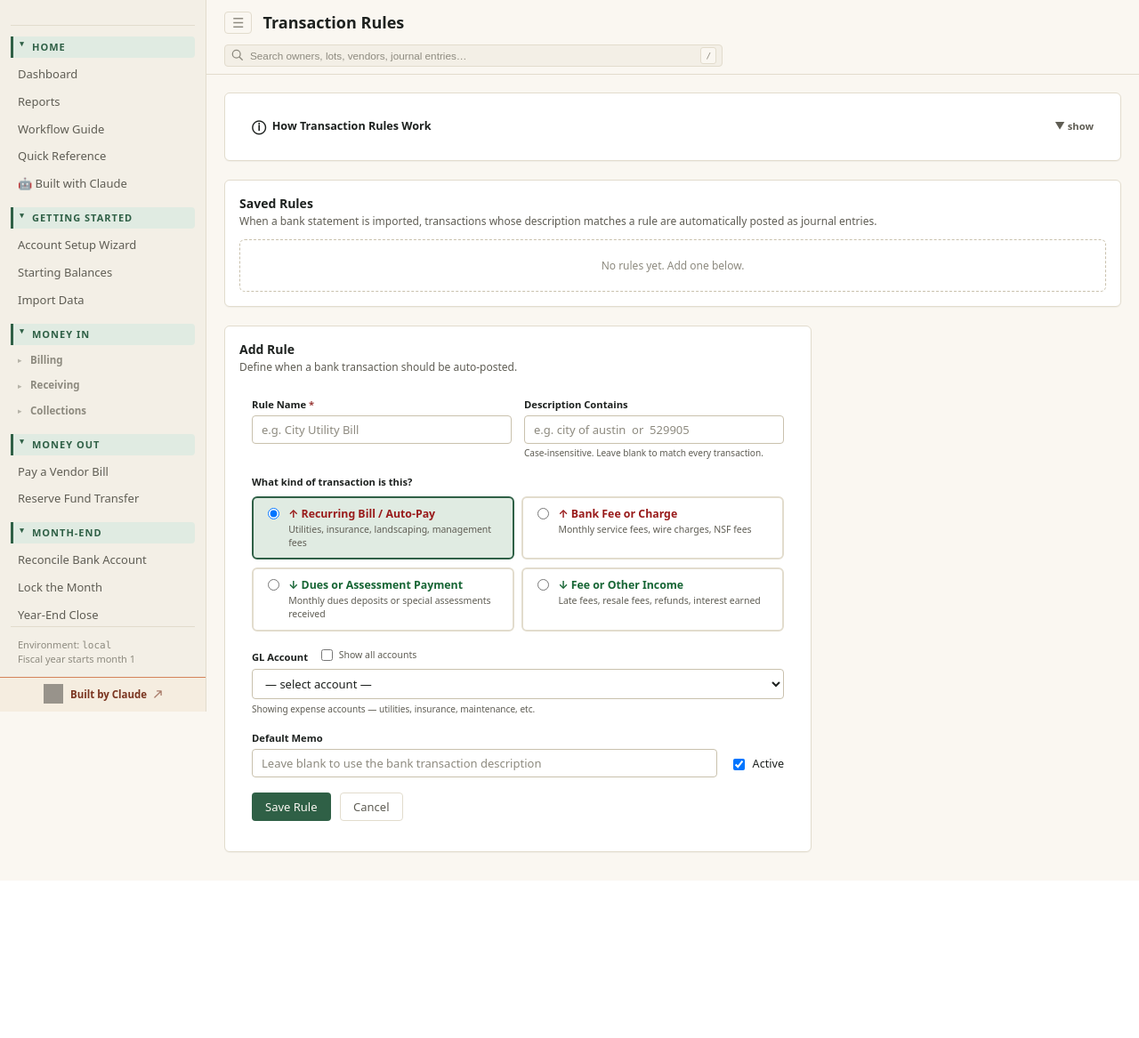
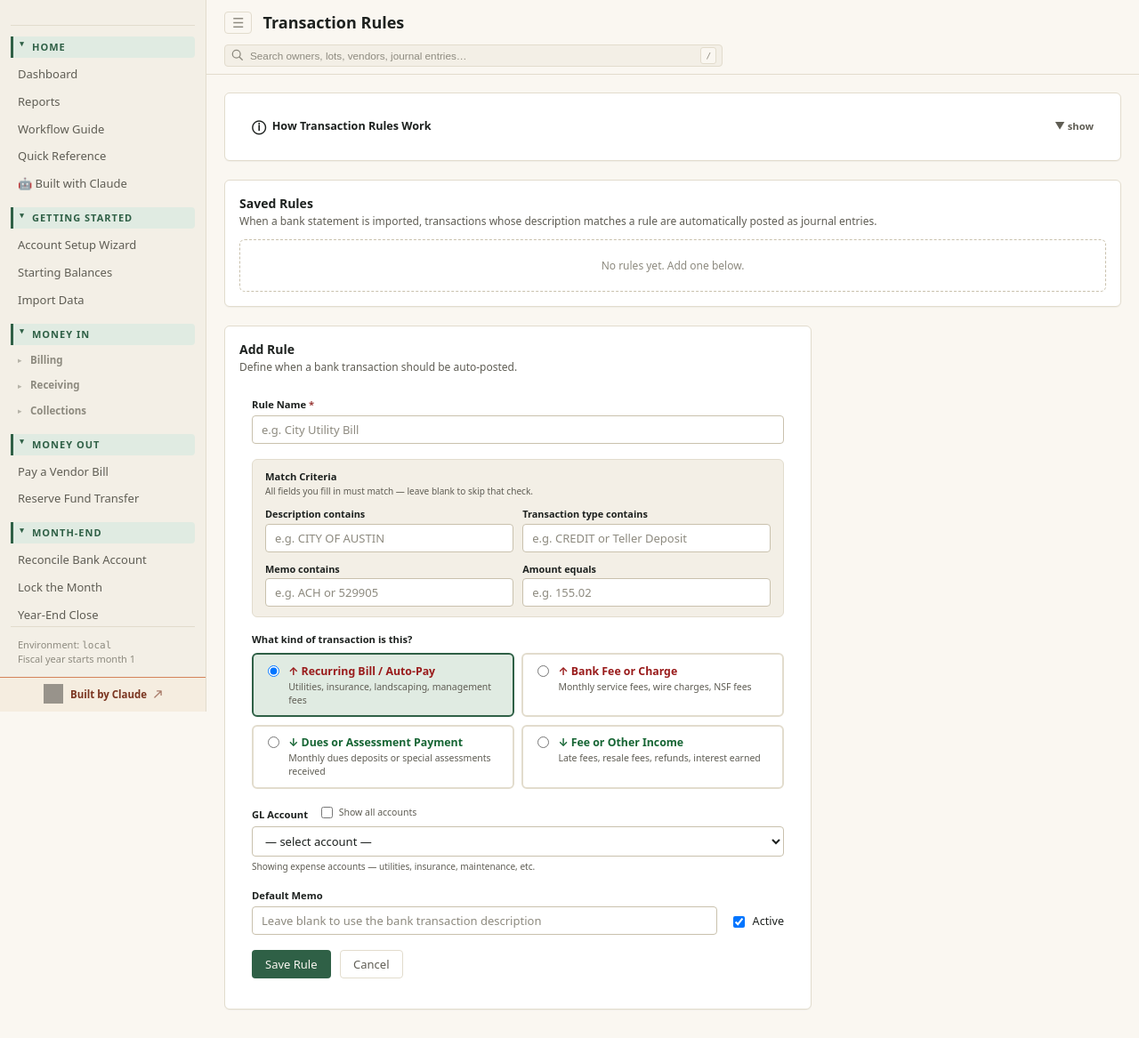
Before and after one commit to dweilert/hoa-accounting-tauri, a Python web app: template src/hoa_accounting/web/templates/transaction_rules.html in a window 1280 px wide. Shown: the whole page at 89% size. Before the commit the page ends 990 px from the top, so only its background shows below. Run offline with Jinja, Linux system fonts and the light colour scheme; the template is opened without the code that fills it, so the values that code supplies are empty; grey boxes are pictures that could not be loaded.

Commit message:
Add multi-criteria rule matching: Type, Memo, Description, Amount (AND logic)
Rules can now match on any combination of four fields — all specified
criteria must match for a rule to fire. Existing description_contains
rules continue to work unchanged.

- Migration 0044: ADD COLUMN match_type, match_memo, match_amount
- apply_rules(): AND logic across all four criteria; amount ±$0.01 tolerance
- Form: Match Criteria panel with 2×2 grid of optional filter fields
- Table: renamed column shows labeled criteria (desc:/type:/memo:/amt:)
- Help panel updated to explain AND matching

Co-Authored-By: Claude Sonnet 4.6 <noreply@anthropic.com>

```diff
--- a/src/hoa_accounting/web/bank_statement_pages.py
+++ b/src/hoa_accounting/web/bank_statement_pages.py
@@ -101,8 +101,9 @@ class BankStatementPages:
     def _load_rules(self) -> list[dict]:
         rows = self._conn.execute(
             """
-            SELECT r.id, r.rule_name, r.description_contains, r.action_type,
-                   r.gl_account_id, r.lot_id, r.default_memo, r.active_flag,
+            SELECT r.id, r.rule_name, r.description_contains,
+                   r.match_type, r.match_memo, r.match_amount,
+                   r.action_type, r.gl_account_id, r.lot_id, r.default_memo, r.active_flag,
                    a.account_number, a.account_name
             FROM bank_transaction_rules r
             LEFT JOIN accounts a ON a.id = r.gl_account_id
--- a/src/hoa_accounting/web/templates/transaction_rules.html
+++ b/src/hoa_accounting/web/templates/transaction_rules.html
@@ -36,9 +36,12 @@
 
         <div style="font-weight:700;font-size:.85rem;margin-bottom:.4rem;">How matching works</div>
         <p style="font-size:.82rem;color:var(--text-muted);margin:0 0 .4rem;">
-          The "Description Contains" text is matched case-insensitively anywhere in the
-          bank transaction description. Leave it blank and the rule matches
-          <em>every</em> transaction — useful as a catch-all at the bottom of your list.
+          Each criteria field you fill in must match — they are combined with AND logic.
+          You can match on any combination of <strong>Description</strong>,
+          <strong>Transaction Type</strong>, <strong>Memo</strong>, and <strong>Amount</strong>.
+          Leave all blank and the rule matches every transaction (useful as a catch-all).
+          All text matches are case-insensitive and check if the value appears
+          <em>anywhere</em> in the field.
         </p>
         <p style="font-size:.82rem;color:var(--text-muted);margin:0 0 .75rem;">
           Match priority: <strong>Rules</strong> win over existing GL matches, which win
@@ -137,7 +140,7 @@
       <thead>
         <tr>
           <th>Rule Name</th>
-          <th>Matches When Description Contains</th>
+          <th>Match Criteria (all must match)</th>
           <th>Transaction Type</th>
           <th>Account</th>
           <th>Lot / Owner</th>
@@ -151,14 +154,29 @@
         {% set atype = action_types.get(rule.action_type, {}) %}
         <tr style="{% if not rule.active_flag %}opacity:.5;{% endif %}">
           <td style="font-weight:600;font-size:13px;">{{ rule.rule_name }}</td>
-          <td>
+          <td style="font-size:12px;">
+            {% set has_criteria = rule.description_contains or rule.match_type or rule.match_memo or rule.match_amount %}
+            {% if has_criteria %}
+              <div style="display:flex;flex-direction:column;gap:.2rem;">
                 {% if rule.description_contains %}
-              <code style="font-size:.8rem;background:var(--surface-muted);
-                           padding:.1rem .35rem;border-radius:3px;">
-                {{ rule.description_contains }}
-              </code>
+                  <span><span style="color:var(--text-muted);">desc:</span>
+                  <code style="font-size:.78rem;background:var(--surface-muted);padding:.05rem .3rem;border-radius:3px;">{{ rule.description_contains }}</code></span>
+                {% endif %}
+                {% if rule.match_type %}
+                  <span><span style="color:var(--text-muted);">type:</span>
+                  <code style="font-size:.78rem;background:var(--surface-muted);padding:.05rem .3rem;border-radius:3px;">{{ rule.match_type }}</code></span>
+                {% endif %}
+                {% if rule.match_memo %}
+                  <span><span style="color:var(--text-muted);">memo:</span>
+                  <code style="font-size:.78rem;background:var(--surface-muted);padding:.05rem .3rem;border-radius:3px;">{{ rule.match_memo }}</code></span>
+                {% endif %}
+                {% if rule.match_amount %}
+                  <span><span style="color:var(--text-muted);">amt:</span>
+                  <code style="font-size:.78rem;background:var(--surface-muted);padding:.05rem .3rem;border-radius:3px;">${{ rule.match_amount }}</code></span>
+                {% endif %}
+              </div>
             {% else %}
-              <span style="color:var(--text-muted);font-size:12px;">any transaction</span>
+              <span style="color:var(--text-muted);">any transaction</span>
             {% endif %}
           </td>
           <td style="white-space:nowrap;">
@@ -240,9 +258,8 @@
   <form method="post" action="/admin/transaction-rules/save" style="padding:1rem 1rem 1.25rem;">
     <input type="hidden" name="rule_id" id="rule_id" value="">
 
-    {# ── Name + trigger ─────────────────────────────────────────────── #}
-    <div style="display:grid;grid-template-columns:1fr 1fr;gap:1rem;margin-bottom:1.25rem;">
-      <div>
+    {# ── Rule name ───────────────────────────────────────────────────── #}
+    <div style="margin-bottom:1.25rem;">
       <label style="font-size:.8rem;font-weight:600;display:block;margin-bottom:.25rem;">
         Rule Name <span style="color:var(--danger);">*</span>
       </label>
@@ -250,15 +267,39 @@
              placeholder="e.g. City Utility Bill"
              style="width:100%;">
     </div>
+
+    {# ── Match criteria ──────────────────────────────────────────────── #}
+    <div style="margin-bottom:1.25rem;padding:.75rem 1rem;
+                border:1px solid var(--border);border-radius:var(--radius);
+                background:var(--surface-muted);">
+      <div style="font-size:.8rem;font-weight:700;margin-bottom:.1rem;">Match Criteria</div>
+      <div style="font-size:.72rem;color:var(--text-muted);margin-bottom:.75rem;">
+        All fields you fill in must match — leave blank to skip that check.
+      </div>
+      <div style="display:grid;grid-template-columns:1fr 1fr;gap:.75rem;">
         <div>
-        <label style="font-size:.8rem;font-weight:600;display:block;margin-bottom:.25rem;">
-          Description Contains
-        </label>
+          <label style="font-size:.78rem;font-weight:600;display:block;margin-bottom:.2rem;">Description contains</label>
           <input type="text" name="description_contains" id="description_contains"
-               placeholder="e.g. city of austin  or  529905"
+                 placeholder="e.g. CITY OF AUSTIN"
                  style="width:100%;">
-        <div style="font-size:.72rem;color:var(--text-muted);margin-top:.25rem;">
-          Case-insensitive. Leave blank to match every transaction.
+        </div>
+        <div>
+          <label style="font-size:.78rem;font-weight:600;display:block;margin-bottom:.2rem;">Transaction type contains</label>
+          <input type="text" name="match_type" id="match_type"
+                 placeholder="e.g. CREDIT or Teller Deposit"
+                 style="width:100%;">
+        </div>
+        <div>
+          <label style="font-size:.78rem;font-weight:600;display:block;margin-bottom:.2rem;">Memo contains</label>
+          <input type="text" name="match_memo" id="match_memo"
+                 placeholder="e.g. ACH or 529905"
+                 style="width:100%;">
+        </div>
+        <div>
+          <label style="font-size:.78rem;font-weight:600;display:block;margin-bottom:.2rem;">Amount equals</label>
+          <input type="text" name="match_amount" id="match_amount"
+                 placeholder="e.g. 155.02"
+                 style="width:100%;">
         </div>
       </div>
     </div>
@@ -494,6 +535,9 @@
     document.getElementById("rule_id").value              = rule.id;
     document.getElementById("rule_name").value            = rule.rule_name;
     document.getElementById("description_contains").value = rule.description_contains || "";
+    document.getElementById("match_type").value           = rule.match_type || "";
+    document.getElementById("match_memo").value           = rule.match_memo || "";
+    document.getElementById("match_amount").value         = rule.match_amount || "";
     document.getElementById("default_memo").value         = rule.default_memo || "";
     document.getElementById("active_flag").checked        = !!rule.active_flag;
     document.getElementById("show-all-accts").checked     = false;
@@ -528,6 +572,9 @@
     document.getElementById("rule_id").value              = "";
     document.getElementById("rule_name").value            = "";
     document.getElementById("description_contains").value = "";
+    document.getElementById("match_type").value           = "";
+    document.getElementById("match_memo").value           = "";
+    document.getElementById("match_amount").value         = "";
     document.getElementById("default_memo").value         = "";
     document.getElementById("active_flag").checked        = true;
     document.getElementById("show-all-accts").checked     = false;
```
Also changed, not shown: src/hoa_accounting/web/bank_statement_import.py (+21 -6 lines), src/hoa_accounting/web/transaction_rule_pages.py (+17 -11 lines), src/hoa_accounting/migrations/0044_rule_match_criteria.sql (added). Lines whose indentation alone changed are shown as unchanged.
